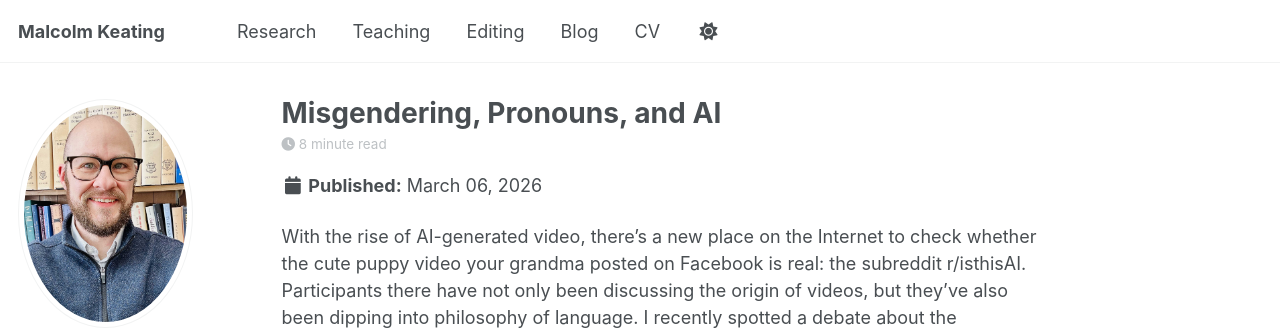
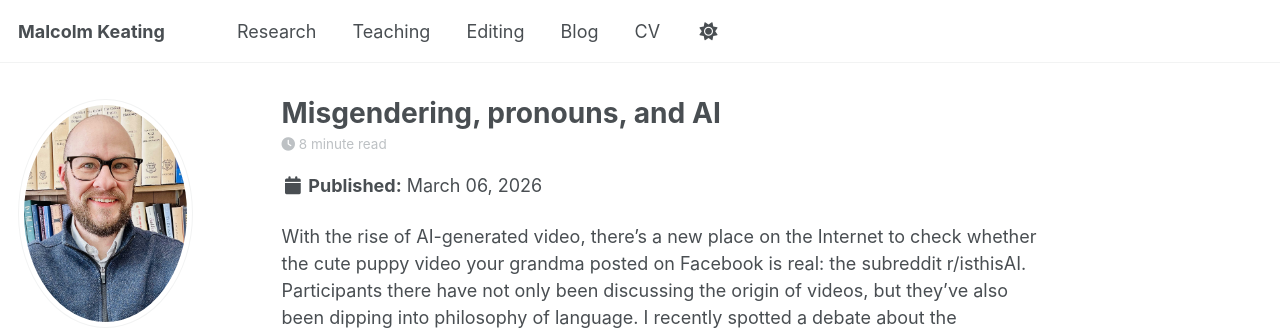
Before and after one commit to malcolmkeating/malcolmkeating.github.io, a Jekyll site: the page built from _posts/2026-03-06-misgendering-pronouns-AI.md, in a window 1280 px wide and 900 px high. Shown: the top 330 px of the window. Built offline with Jekyll 4.4.1, drawn with Linux system fonts in a browser that asks for light colours; some web fonts are replaced; a script bundle is joined from its source files by our own code; library files that are not in the unit come from our copies; comment, search, counter and statistics services are not loaded.

```diff
--- a/_posts/2026-03-06-misgendering-pronouns-AI.md
+++ b/_posts/2026-03-06-misgendering-pronouns-AI.md
@@ -1,5 +1,5 @@
 ---
-title: "Misgendering, Pronouns, and AI"
+title: "Misgendering, pronouns, and AI"
 date: 2026-03-06
 permalink: /posts/2026/03/misgendering-pronouns-AI/
 
```
